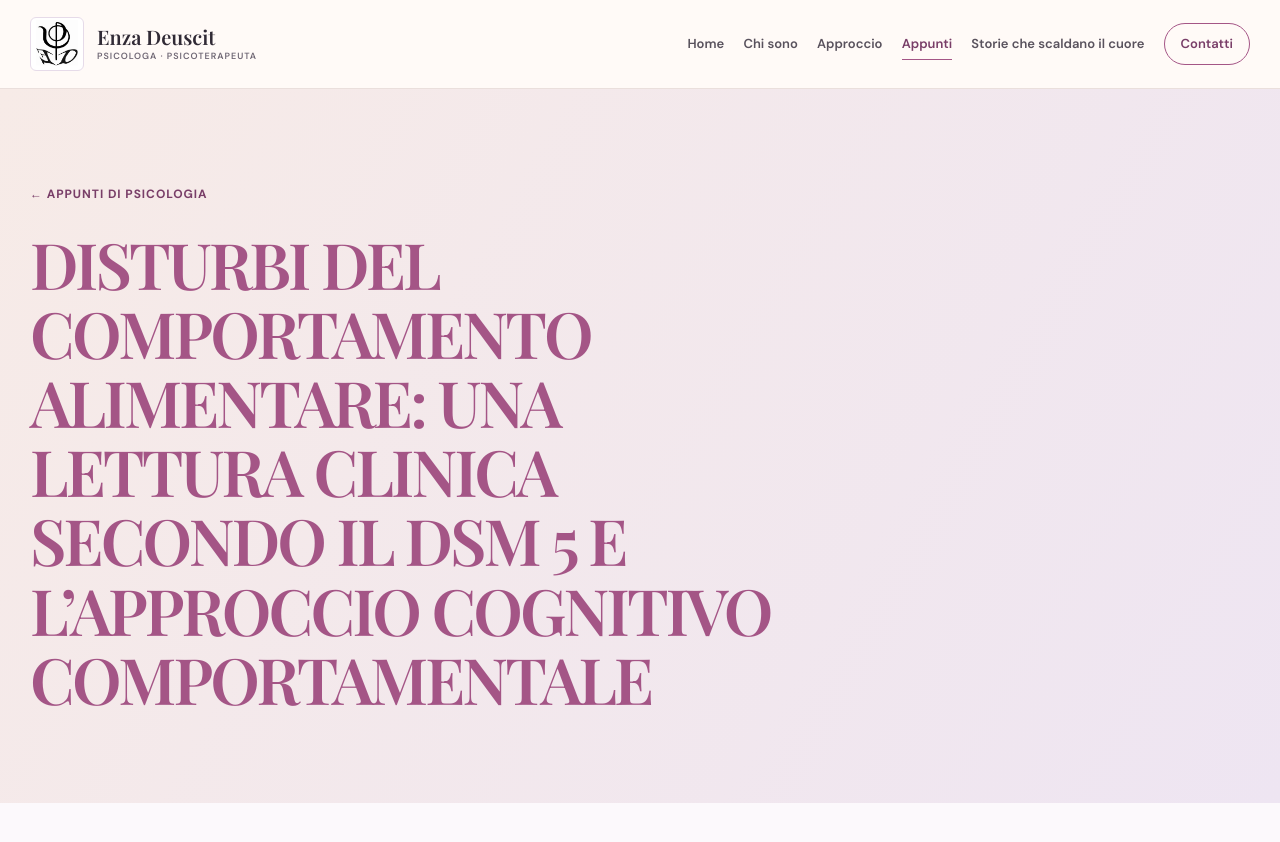
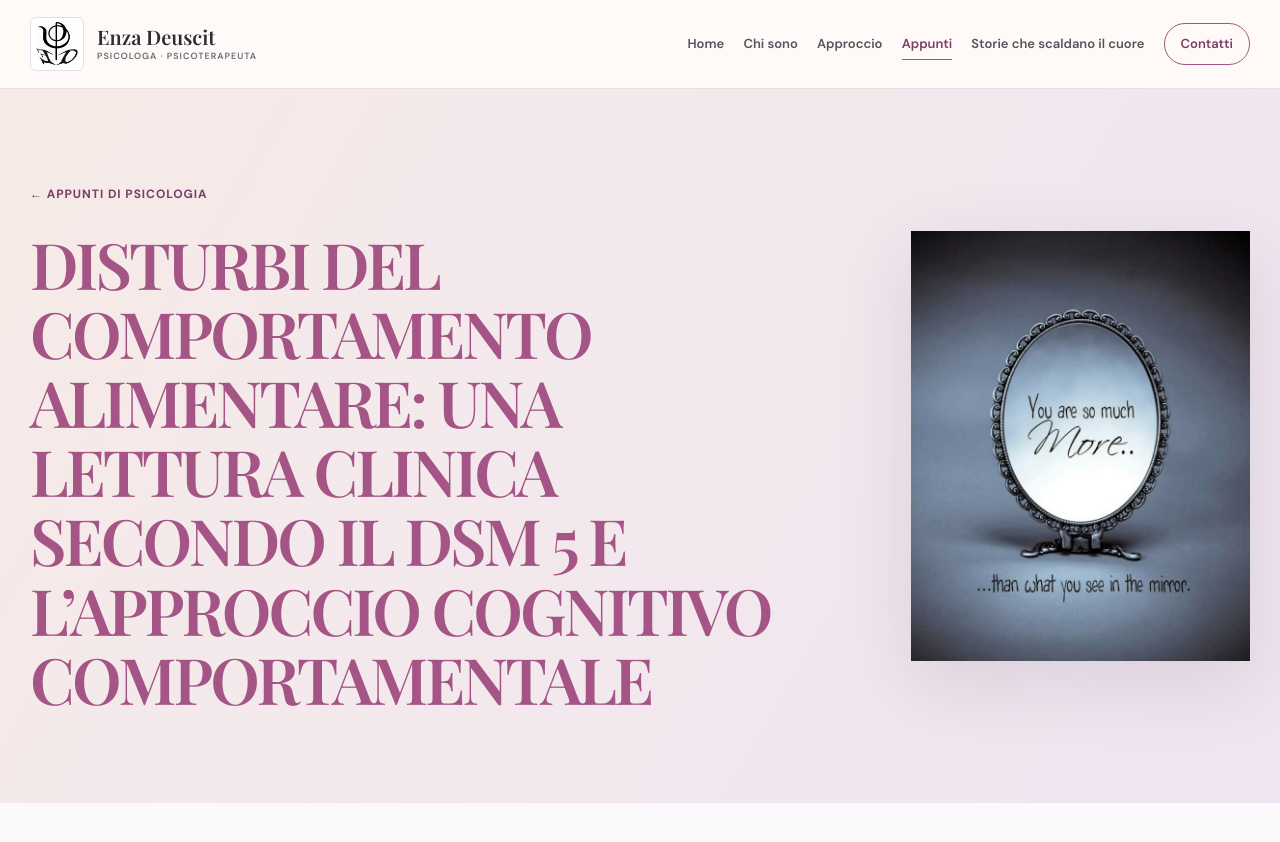
Before and after one commit to andreacoppari/enzadeuscit, a Jekyll site: the page built from _appunti/disturbi-del-comportamento-alimentare-una-lettura-clinica-secondo-il-dsm-5-e-l’approccio-cognitivo-comportamentale.md, in a window 1280 px wide and 900 px high. Shown: the top 842 px of the window. Built offline with Jekyll 4.4.1, drawn with Linux system fonts in a browser that asks for light colours; some web fonts are replaced.

Commit message:
Update Appunto “disturbi-del-comportamento-alimentare-una-lettura-clinica-secondo-il-dsm-5-e-l’approccio-cognitivo-comportamentale”

```diff
--- a/_appunti/disturbi-del-comportamento-alimentare-una-lettura-clinica-secondo-il-dsm-5-e-l’approccio-cognitivo-comportamentale.md
+++ b/_appunti/disturbi-del-comportamento-alimentare-una-lettura-clinica-secondo-il-dsm-5-e-l’approccio-cognitivo-comportamentale.md
@@ -3,6 +3,7 @@ title: "DISTURBI DEL COMPORTAMENTO ALIMENTARE: UNA LETTURA CLINICA SECONDO IL
   DSM 5 E L’APPROCCIO COGNITIVO COMPORTAMENTALE"
 order: 999
 summary: Articolo scritto da Enza Deuscit, psicologa e psicoterapeuta.
+image: /images/uploads/dca.jpeg
 ---
 I disturbi alimentari rappresentano una delle condizioni psicologiche più complesse e pervasive, con un impatto significativo sul corpo, sulle emozioni e sulla qualità della vita. Il DSM‑5 li colloca all’interno dei *Disturbi della Nutrizione e dell’Alimentazione*, descrivendoli come quadri caratterizzati da alterazioni persistenti nel comportamento alimentare che compromettono la salute fisica e il funzionamento psicologico.
 
```
Also changed, not shown: images/uploads/dca.jpeg (added).
